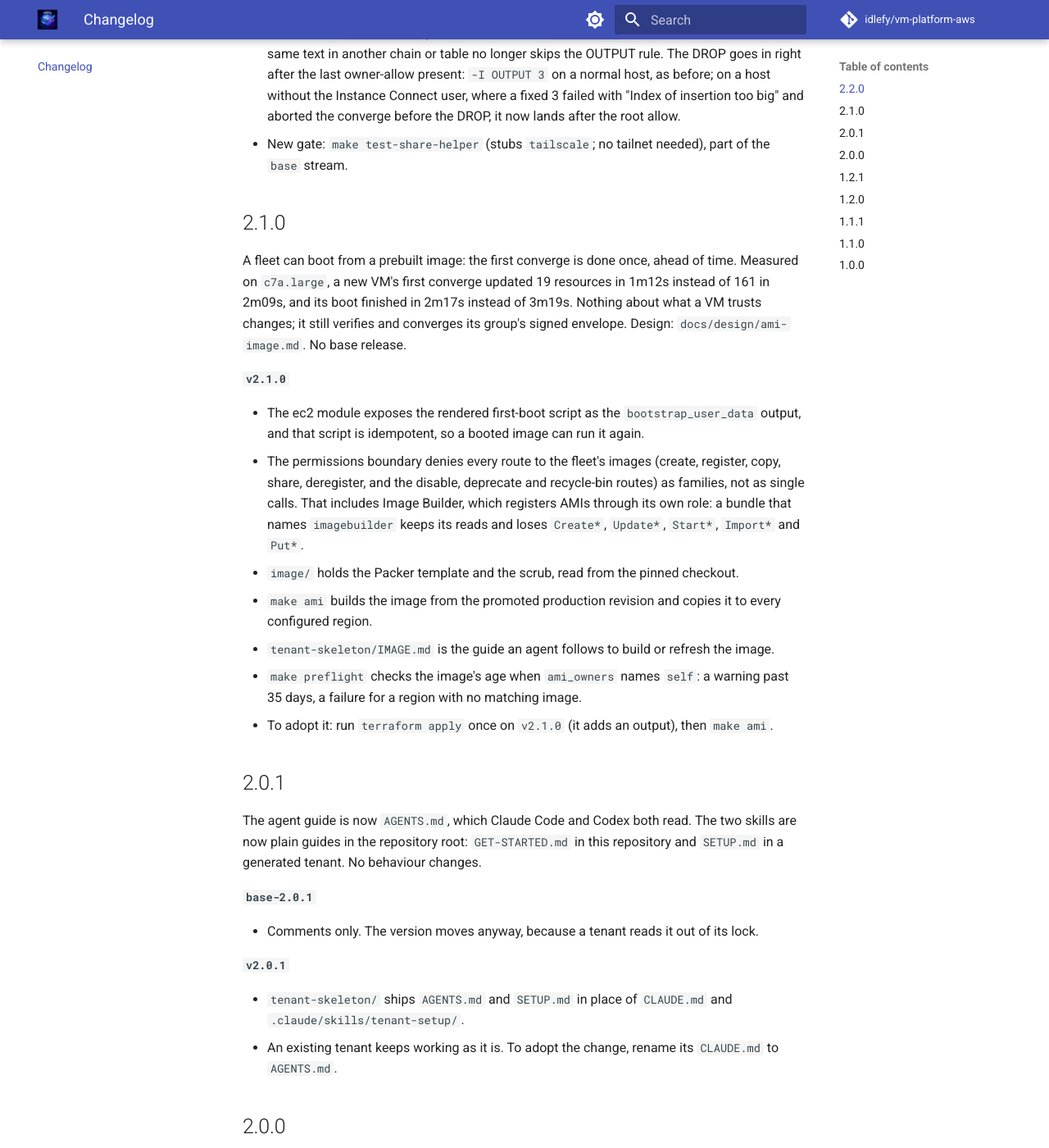
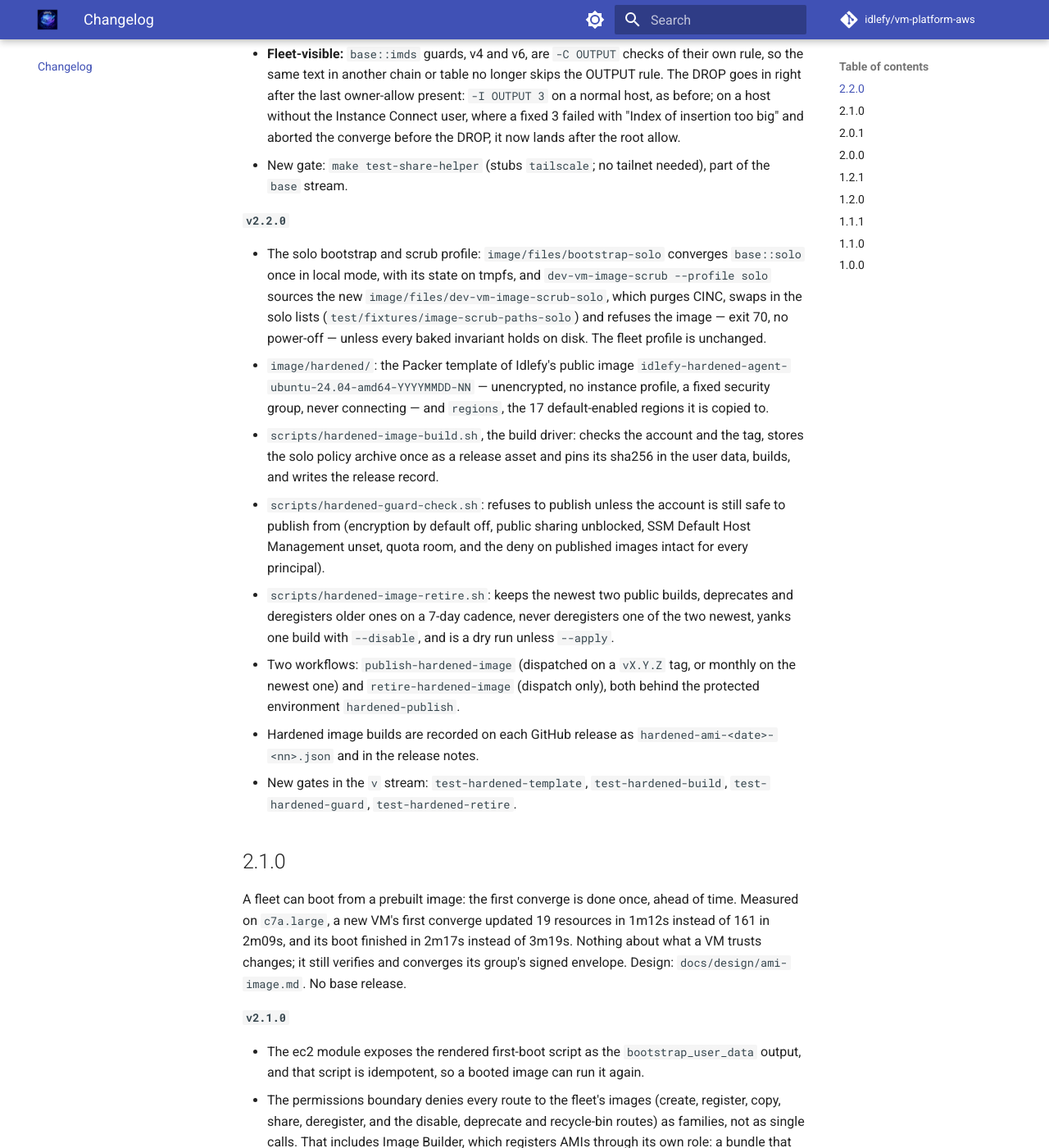
Before and after one commit to idlefy/vm-platform-aws, an MkDocs documentation site: the page built from docs/changelog.md, in a window 1280 px wide and 1400 px high, scrolled down 1568 px. Shown: the whole window at 82% size. Built offline with MkDocs 1.6.1 and Material for MkDocs 9.7.7, drawn with Linux system fonts in a browser that asks for light colours; comment, search, counter and statistics services are not loaded; some of the changed text lies outside the part shown.

Commit message:
feat(image): publish and retire workflows, design record (v2.2.0)

```diff
--- a/docs/changelog.md
+++ b/docs/changelog.md
@@ -6,7 +6,9 @@ A second published policy, `solo`: one developer's box with an AI agent
 working as `ubuntu`, no fleet behind it — the run list for Idlefy's public
 image. Its inclusion rule is that nothing on the box takes instructions from
 Idlefy after launch, so it has no policy fetch, no credential broker, no
-Traefik, no Falco, no Alloy and no SSM agent. No `v` release.
+Traefik, no Falco, no Alloy and no SSM agent. `v2.2.0` builds that image and
+publishes it from Idlefy's account; design record:
+[Hardened image for AI agents](design/hardened-image.md).
 
 **`base-2.2.0`**
 
@@ -68,6 +70,38 @@ Traefik, no Falco, no Alloy and no SSM agent. No `v` release.
   aborted the converge before the DROP, it now lands after the root allow.
 - New gate: `make test-share-helper` (stubs `tailscale`; no tailnet needed),
   part of the `base` stream.
+
+**`v2.2.0`**
+
+- The solo bootstrap and scrub profile: `image/files/bootstrap-solo`
+  converges `base::solo` once in local mode, with its state on tmpfs, and
+  `dev-vm-image-scrub --profile solo` sources the new
+  `image/files/dev-vm-image-scrub-solo`, which purges CINC, swaps in the solo
+  lists (`test/fixtures/image-scrub-paths-solo`) and refuses the image — exit
+  70, no power-off — unless every baked invariant holds on disk. The fleet
+  profile is unchanged.
+- `image/hardened/`: the Packer template of Idlefy's public image
+  `idlefy-hardened-agent-ubuntu-24.04-amd64-YYYYMMDD-NN` — unencrypted, no
+  instance profile, a fixed security group, never connecting — and
+  `regions`, the 17 default-enabled regions it is copied to.
+- `scripts/hardened-image-build.sh`, the build driver: checks the account and
+  the tag, stores the solo policy archive once as a release asset and pins
+  its sha256 in the user data, builds, and writes the release record.
+- `scripts/hardened-guard-check.sh`: refuses to publish unless the account is
+  still safe to publish from (encryption by default off, public sharing
+  unblocked, SSM Default Host Management unset, quota room, and the deny on
+  published images intact for every principal).
+- `scripts/hardened-image-retire.sh`: keeps the newest two public builds,
+  deprecates and deregisters older ones on a 7-day cadence, never
+  deregisters one of the two newest, yanks one build with `--disable`, and
+  is a dry run unless `--apply`.
+- Two workflows: `publish-hardened-image` (dispatched on a `vX.Y.Z` tag, or
+  monthly on the newest one) and `retire-hardened-image` (dispatch only),
+  both behind the protected environment `hardened-publish`.
+- Hardened image builds are recorded on each GitHub release as
+  `hardened-ami-<date>-<nn>.json` and in the release notes.
+- New gates in the `v` stream: `test-hardened-template`,
+  `test-hardened-build`, `test-hardened-guard`, `test-hardened-retire`.
 
 ## 2.1.0
 
--- a/mkdocs.yml
+++ b/mkdocs.yml
@@ -58,5 +58,6 @@ nav:
       - Serverless policy delivery: design/serverless-policy-delivery.md
       - First external review: design/first-external-review.md
       - Prebuilt image: design/ami-image.md
+      - Hardened image for AI agents: design/hardened-image.md
   - Versioning: versioning.md
   - Changelog: changelog.md
```
Also changed, not shown: AGENTS.md (+3 -1 lines), docs/design/hardened-image.md (added, +319 -0 lines), docs/runbook.md (+8 -0 lines), 2 other files.
